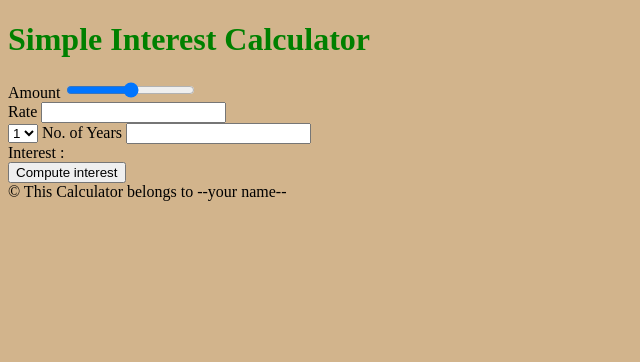
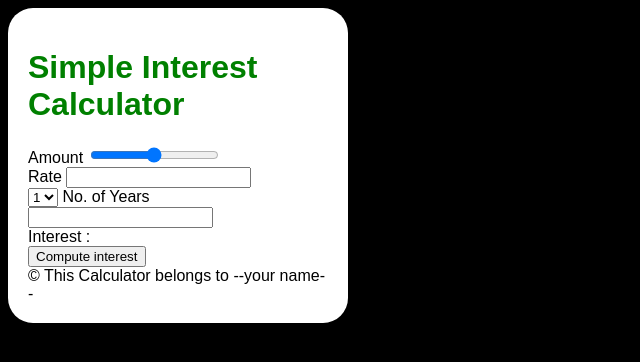
Before and after one commit to MOHAMEDMAHMOUDZAIN/Sample-project, a plain HTML site: page index.html in a window 1280 px wide. Shown: the whole page, without its empty margins (0-640 px from the left). Drawn offline with Linux system fonts and the light colour scheme.

Commit message:
Update style.css

```diff
--- a/style.css
+++ b/style.css
@@ -1,2 +1,10 @@
-body {background-color:tan;}
+body {background-color:black;font-family:arial;color:white}
+.maindiv {
+    background-color:white;
+    color:black;
+    width:300px;
+    padding:20px;
+    border-radius:25px;
+    align:center
+}
 h1{color:green;}
```
